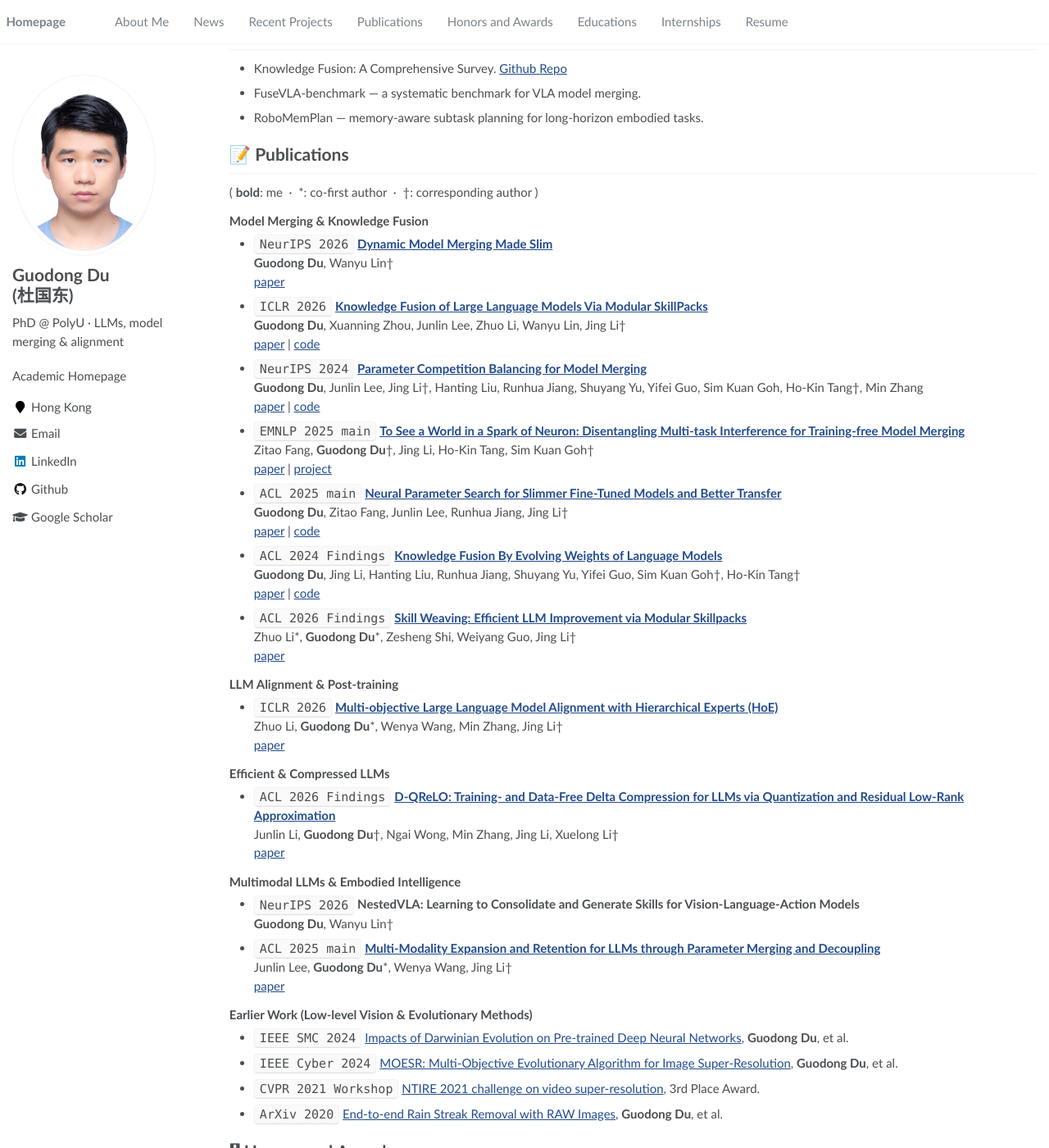
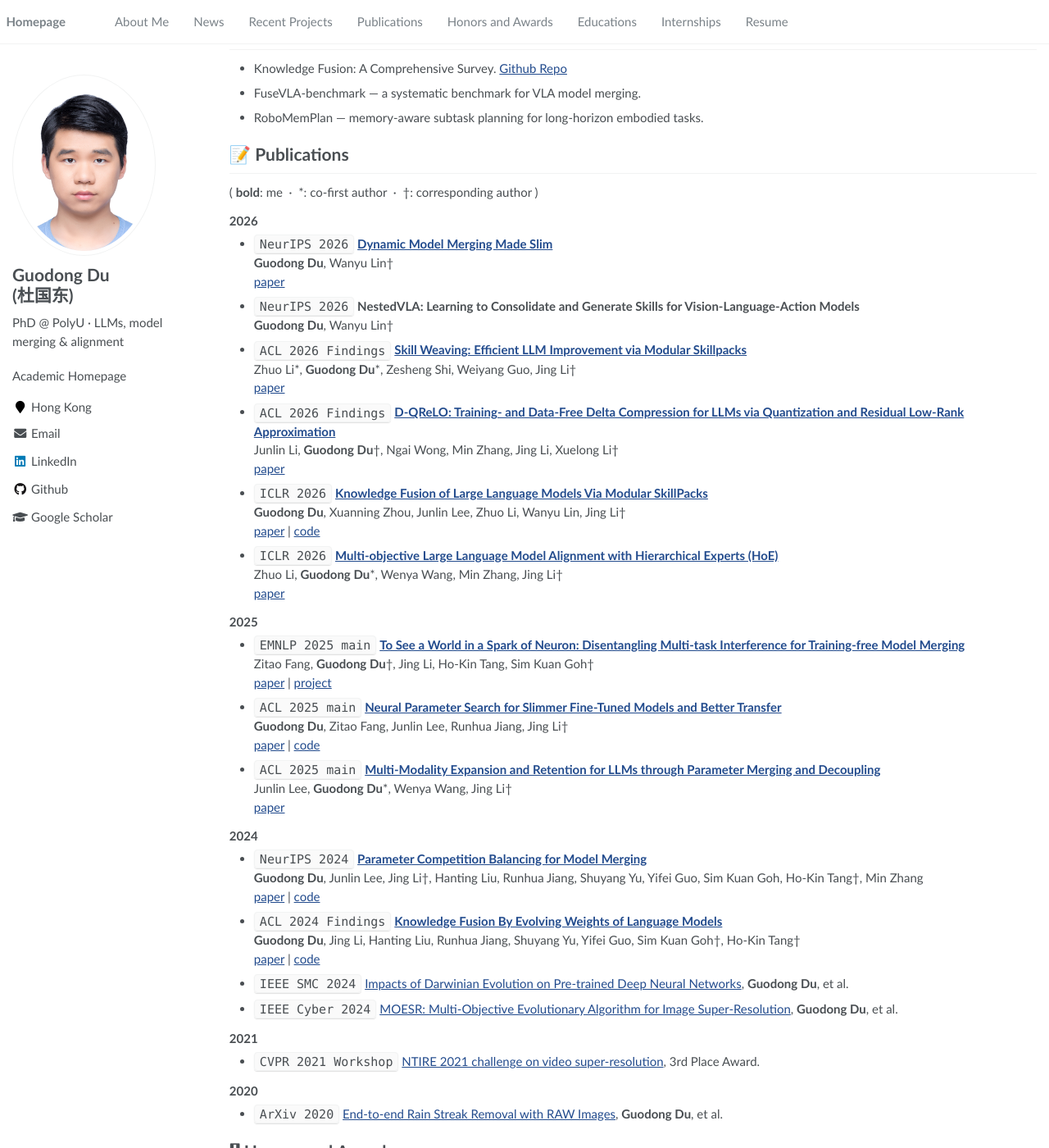
Before and after one commit to duguodong7/duguodong7.github.io, a Jekyll site: the page built from _pages/about.md, in a window 1280 px wide and 1400 px high, scrolled down 538 px. Shown: the whole window at 82% size. Built offline with Jekyll 4.4.1, drawn with Linux system fonts in a browser that asks for light colours; part of the change alters nothing that is shown.

Commit message:
Organize publications chronologically

```diff
--- a/_pages/about.md
+++ b/_pages/about.md
@@ -46,19 +46,32 @@ My research centers on **large language models** — **model merging & knowledge
 
 <small>( <b>bold</b>: me &nbsp;·&nbsp; \*: co-first author &nbsp;·&nbsp; †: corresponding author )</small>
 
-### Model Merging & Knowledge Fusion
+### 2026
 
 - `NeurIPS 2026` [**Dynamic Model Merging Made Slim**](https://arxiv.org/abs/2605.18904) <br>
   **Guodong Du**, Wanyu Lin† <br>
   [paper](https://arxiv.org/abs/2605.18904)
 
+- `NeurIPS 2026` **NestedVLA: Learning to Consolidate and Generate Skills for Vision-Language-Action Models** <br>
+  **Guodong Du**, Wanyu Lin†
+
+- `ACL 2026 Findings` [**Skill Weaving: Efficient LLM Improvement via Modular Skillpacks**](https://arxiv.org/abs/2605.22205) <br>
+  Zhuo Li\*, **Guodong Du**\*, Zesheng Shi, Weiyang Guo, Jing Li† <br>
+  [paper](https://arxiv.org/abs/2605.22205)
+
+- `ACL 2026 Findings` [**D-QReLO: Training- and Data-Free Delta Compression for LLMs via Quantization and Residual Low-Rank Approximation**](https://arxiv.org/abs/2604.16940) <br>
+  Junlin Li, **Guodong Du**†, Ngai Wong, Min Zhang, Jing Li, Xuelong Li† <br>
+  [paper](https://arxiv.org/abs/2604.16940)
+
 - `ICLR 2026` [**Knowledge Fusion of Large Language Models Via Modular SkillPacks**](https://arxiv.org/abs/2505.18502) <br>
   **Guodong Du**, Xuanning Zhou, Junlin Lee, Zhuo Li, Wanyu Lin, Jing Li† <br>
   [paper](https://arxiv.org/abs/2505.18502) | [code](https://github.com/duguodong7/graftllm)
 
-- `NeurIPS 2024` [**Parameter Competition Balancing for Model Merging**](https://arxiv.org/pdf/2410.02396) <br>
-  **Guodong Du**, Junlin Lee, Jing Li†, Hanting Liu, Runhua Jiang, Shuyang Yu, Yifei Guo, Sim Kuan Goh, Ho-Kin Tang†, Min Zhang <br>
-  [paper](https://arxiv.org/pdf/2410.02396) | [code](https://github.com/duguodong7/pcb-merging)
+- `ICLR 2026` [**Multi-objective Large Language Model Alignment with Hierarchical Experts (HoE)**](https://arxiv.org/abs/2505.20925) <br>
+  Zhuo Li, **Guodong Du**\*, Wenya Wang, Min Zhang, Jing Li† <br>
+  [paper](https://arxiv.org/abs/2505.20925)
+
+### 2025
 
 - `EMNLP 2025 main` [**To See a World in a Spark of Neuron: Disentangling Multi-task Interference for Training-free Model Merging**](https://arxiv.org/abs/2503.05320) <br>
   Zitao Fang, **Guodong Du**†, Jing Li, Ho-Kin Tang, Sim Kuan Goh† <br>
@@ -68,40 +81,29 @@ My research centers on **large language models** — **model merging & knowledge
   **Guodong Du**, Zitao Fang, Junlin Lee, Runhua Jiang, Jing Li† <br>
   [paper](https://arxiv.org/abs/2505.18713) | [code](https://github.com/duguodong7/NPS-Pruning)
 
+- `ACL 2025 main` [**Multi-Modality Expansion and Retention for LLMs through Parameter Merging and Decoupling**](https://arxiv.org/abs/2505.17110) <br>
+  Junlin Lee, **Guodong Du**\*, Wenya Wang, Jing Li† <br>
+  [paper](https://arxiv.org/abs/2505.17110)
+
+### 2024
+
+- `NeurIPS 2024` [**Parameter Competition Balancing for Model Merging**](https://arxiv.org/pdf/2410.02396) <br>
+  **Guodong Du**, Junlin Lee, Jing Li†, Hanting Liu, Runhua Jiang, Shuyang Yu, Yifei Guo, Sim Kuan Goh, Ho-Kin Tang†, Min Zhang <br>
+  [paper](https://arxiv.org/pdf/2410.02396) | [code](https://github.com/duguodong7/pcb-merging)
+
 - `ACL 2024 Findings` [**Knowledge Fusion By Evolving Weights of Language Models**](https://arxiv.org/pdf/2406.12208) <br>
   **Guodong Du**, Jing Li, Hanting Liu, Runhua Jiang, Shuyang Yu, Yifei Guo, Sim Kuan Goh†, Ho-Kin Tang† <br>
   [paper](https://arxiv.org/pdf/2406.12208) | [code](https://github.com/duguodong7/model-evolution)
 
-- `ACL 2026 Findings` [**Skill Weaving: Efficient LLM Improvement via Modular Skillpacks**](https://arxiv.org/abs/2605.22205) <br>
-  Zhuo Li\*, **Guodong Du**\*, Zesheng Shi, Weiyang Guo, Jing Li† <br>
-  [paper](https://arxiv.org/abs/2605.22205)
-
-### LLM Alignment & Post-training
-
-- `ICLR 2026` [**Multi-objective Large Language Model Alignment with Hierarchical Experts (HoE)**](https://arxiv.org/abs/2505.20925) <br>
-  Zhuo Li, **Guodong Du**\*, Wenya Wang, Min Zhang, Jing Li† <br>
-  [paper](https://arxiv.org/abs/2505.20925)
-
-### Efficient & Compressed LLMs
-
-- `ACL 2026 Findings` [**D-QReLO: Training- and Data-Free Delta Compression for LLMs via Quantization and Residual Low-Rank Approximation**](https://arxiv.org/abs/2604.16940) <br>
-  Junlin Li, **Guodong Du**†, Ngai Wong, Min Zhang, Jing Li, Xuelong Li† <br>
-  [paper](https://arxiv.org/abs/2604.16940)
-
-### Multimodal LLMs & Embodied Intelligence
-
-- `NeurIPS 2026` **NestedVLA: Learning to Consolidate and Generate Skills for Vision-Language-Action Models** <br>
-  **Guodong Du**, Wanyu Lin†
-
-- `ACL 2025 main` [**Multi-Modality Expansion and Retention for LLMs through Parameter Merging and Decoupling**](https://arxiv.org/abs/2505.17110) <br>
-  Junlin Lee, **Guodong Du**\*, Wenya Wang, Jing Li† <br>
-  [paper](https://arxiv.org/abs/2505.17110)
-
-### Earlier Work (Low-level Vision & Evolutionary Methods)
-
 - `IEEE SMC 2024` [Impacts of Darwinian Evolution on Pre-trained Deep Neural Networks](https://arxiv.org/pdf/2408.05563), **Guodong Du**, et al.
 - `IEEE Cyber 2024` [MOESR: Multi-Objective Evolutionary Algorithm for Image Super-Resolution](https://duguodong7.github.io/), **Guodong Du**, et al.
+
+### 2021
+
 - `CVPR 2021 Workshop` [NTIRE 2021 challenge on video super-resolution](https://openaccess.thecvf.com/content/CVPR2021W/NTIRE/papers/Son_NTIRE_2021_Challenge_on_Video_Super-Resolution_CVPRW_2021_paper.pdf), 3rd Place Award.
+
+### 2020
+
 - `ArXiv 2020` [End-to-end Rain Streak Removal with RAW Images](https://arxiv.org/abs/2312.13304), **Guodong Du**, et al.
 
 
```
